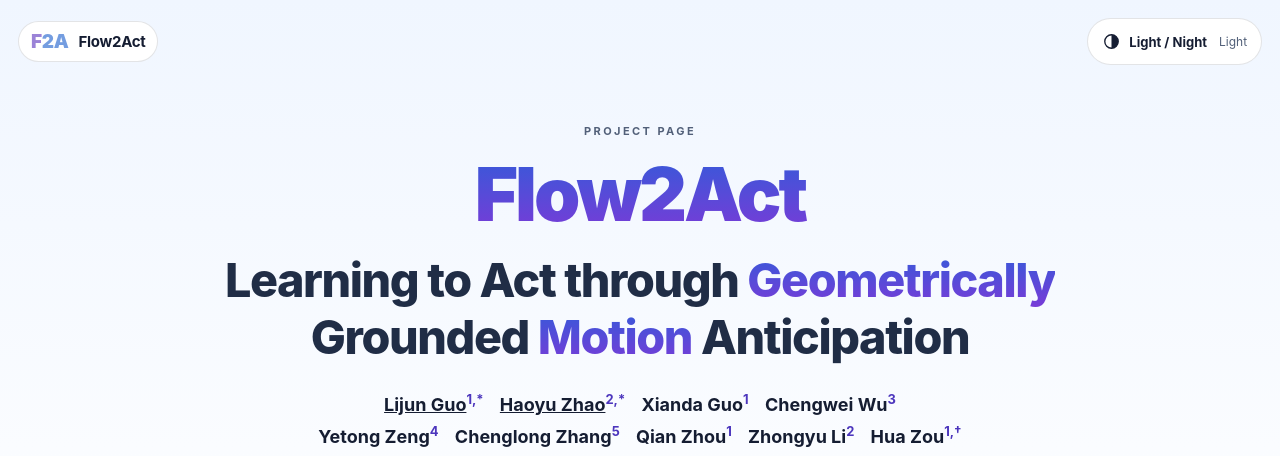
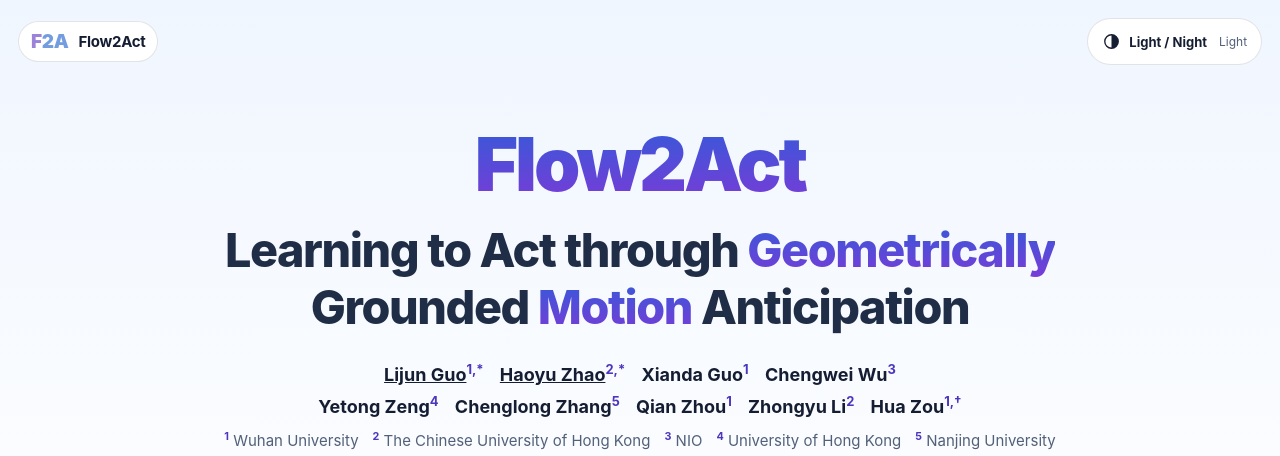
Before and after one commit to ShawnRicardo/Flow2Act.github.io, a plain HTML site: page index.html in a window 1280 px wide. Shown: the top 456 px of the page. Drawn offline with Linux system fonts and the light colour scheme.

Commit message:
Remove project page label above title

```diff
--- a/assets/css/style.css
+++ b/assets/css/style.css
@@ -45,7 +45,6 @@ button,a { -webkit-tap-highlight-color: transparent; }
 .theme-btn svg,.pill svg { width: 19px; height: 19px; flex-shrink: 0; }
 .theme-hint { min-width: 30px; color: var(--muted); font-size: 12px; }
 .hero { padding-top: 124px; text-align: center; }
-.eyebrow { margin: 0 0 16px; color: var(--muted); font-size: 11px; letter-spacing: .22em; font-weight: 700; }
 .title { margin: 0; font-size: clamp(50px,5.8vw,76px); line-height: 1.08; letter-spacing: -.04em; font-weight: 900; }
 .subtitle { max-width: 1120px; margin: 18px auto 0; font-size: clamp(25px,3.65vw,48px); font-weight: 800; letter-spacing: -.03em; line-height: 1.22; color: var(--hero-subtitle-color); text-wrap: balance; }
 .title,
--- a/index.html
+++ b/index.html
@@ -23,7 +23,6 @@
     </div>
   </nav>
   <header class="hero container" id="top">
-    <p class="eyebrow">PROJECT PAGE</p>
     <h1 class="title">Flow2Act</h1>
     <h2 class="subtitle">Learning to Act through <span class="subtitle-accent">Geometrically</span><br class="desktop-break"> Grounded <span class="subtitle-accent">Motion</span> Anticipation</h2>
     <div class="project-credits">
```
